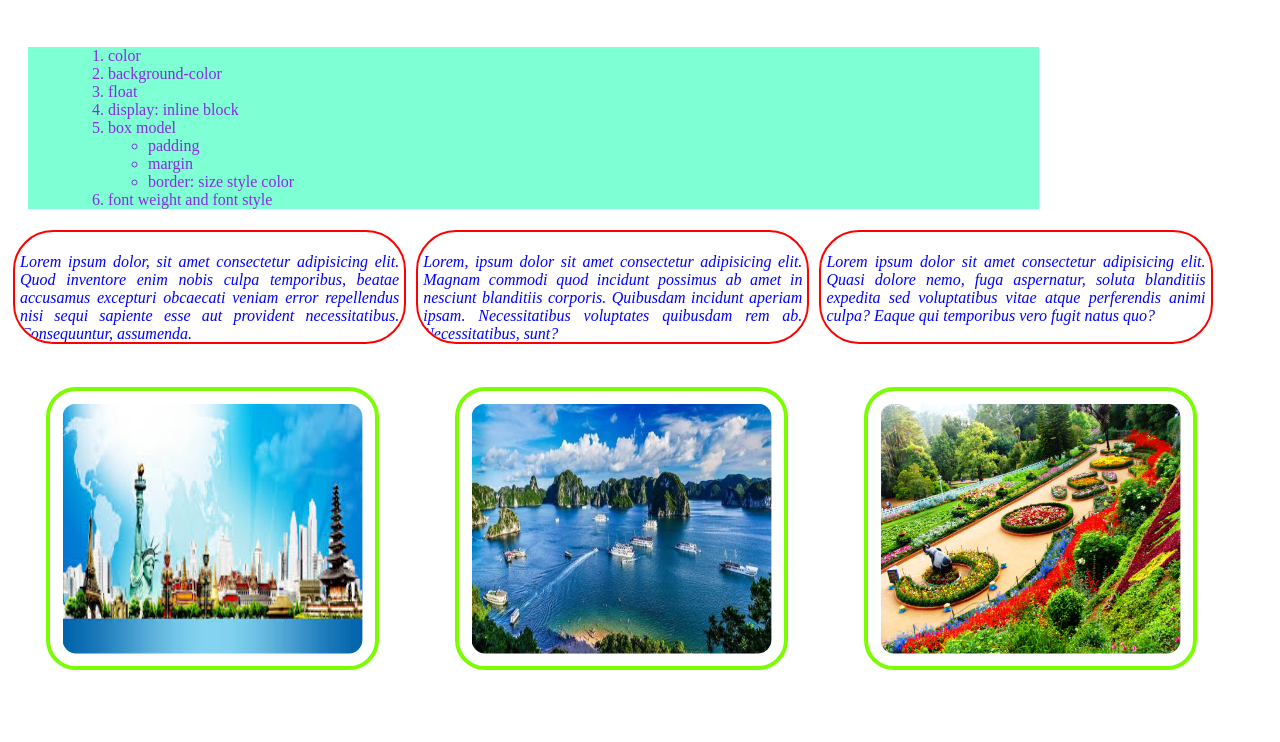
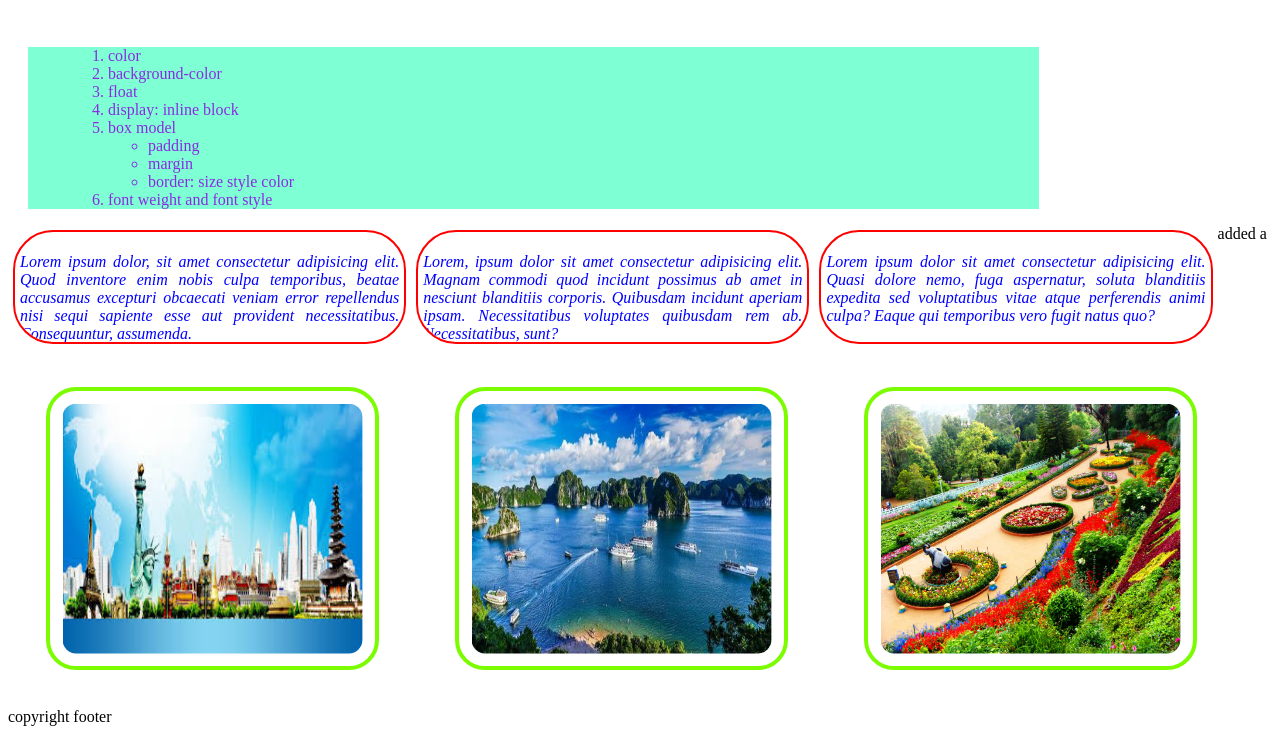
Before and after one commit to Propa-Punam/revision, a plain HTML site: page 20 nov css revision.html in a window 1280 px wide. Shown: the part 302-1044 px from the top of the page. Before the commit the page ends 1010 px from the top, so only its background shows below. Drawn offline with Linux system fonts and the light colour scheme.

Commit message:
new commit in 20 nov

```diff
--- a/20 nov css revision.html
+++ b/20 nov css revision.html
@@ -47,6 +47,10 @@
 <div class="img_section" ><img class="img_class" src="images/13.jpg" alt=""></div>
 <div class="img_section"><img  class="img_class" src="images/24.JPG" alt=""></div>
 
+<footer>
+    <p>added a copyright footer</p>
+</footer>
+
 </body>
 
 </html>
```
